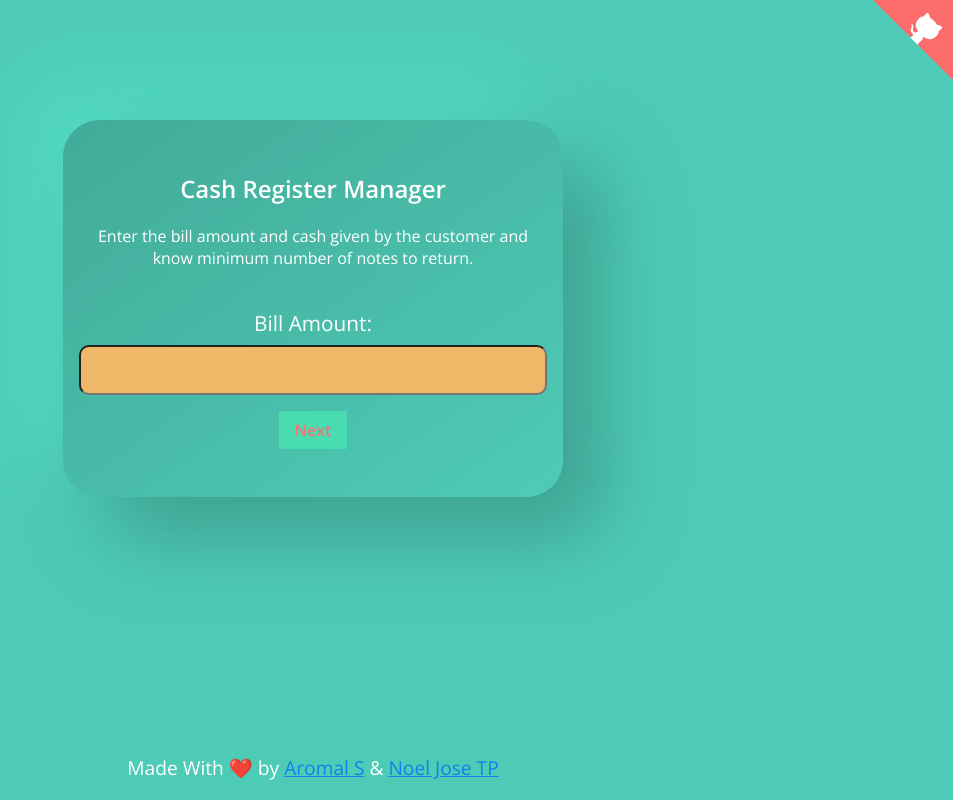
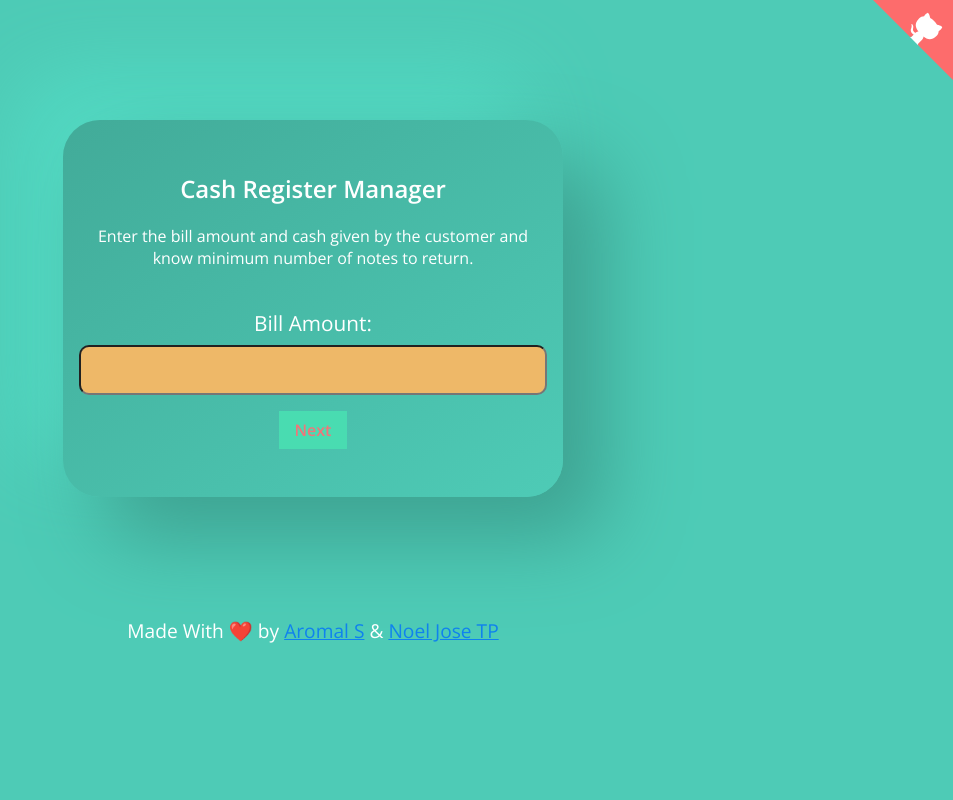
Before and after one commit to aromalsanthosh/Cash-Manager, a plain HTML site: page index.html in a window 1280 px wide. Shown: the whole page, without its empty margins (327-1280 px from the left). Drawn offline with nearby package versions, Linux system fonts and the light colour scheme.

Commit message:
Styling Updates

```diff
--- a/style.css
+++ b/style.css
@@ -18,6 +18,7 @@ body{
     min-height: 200px;
     margin: auto;
     margin-top: 15vh;
+    margin-bottom: 15vh;
     padding: 2rem 1rem;
     text-align: center;
     border-radius: 37px;
@@ -101,7 +102,7 @@ th,td{
 footer{
 
     font-size: larger;
-    position: fixed;
+    position: relative;
     bottom: 0;
     width: 100%;
     text-align: center;
```
